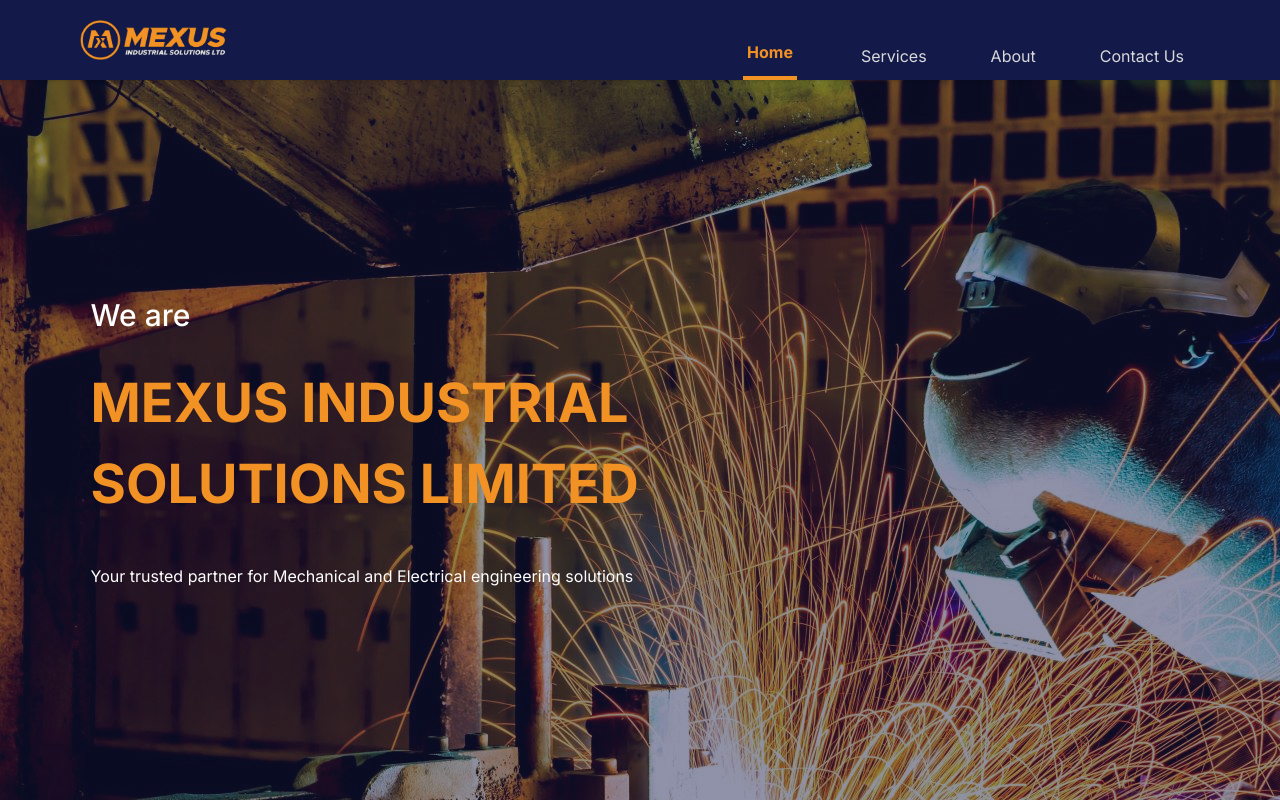
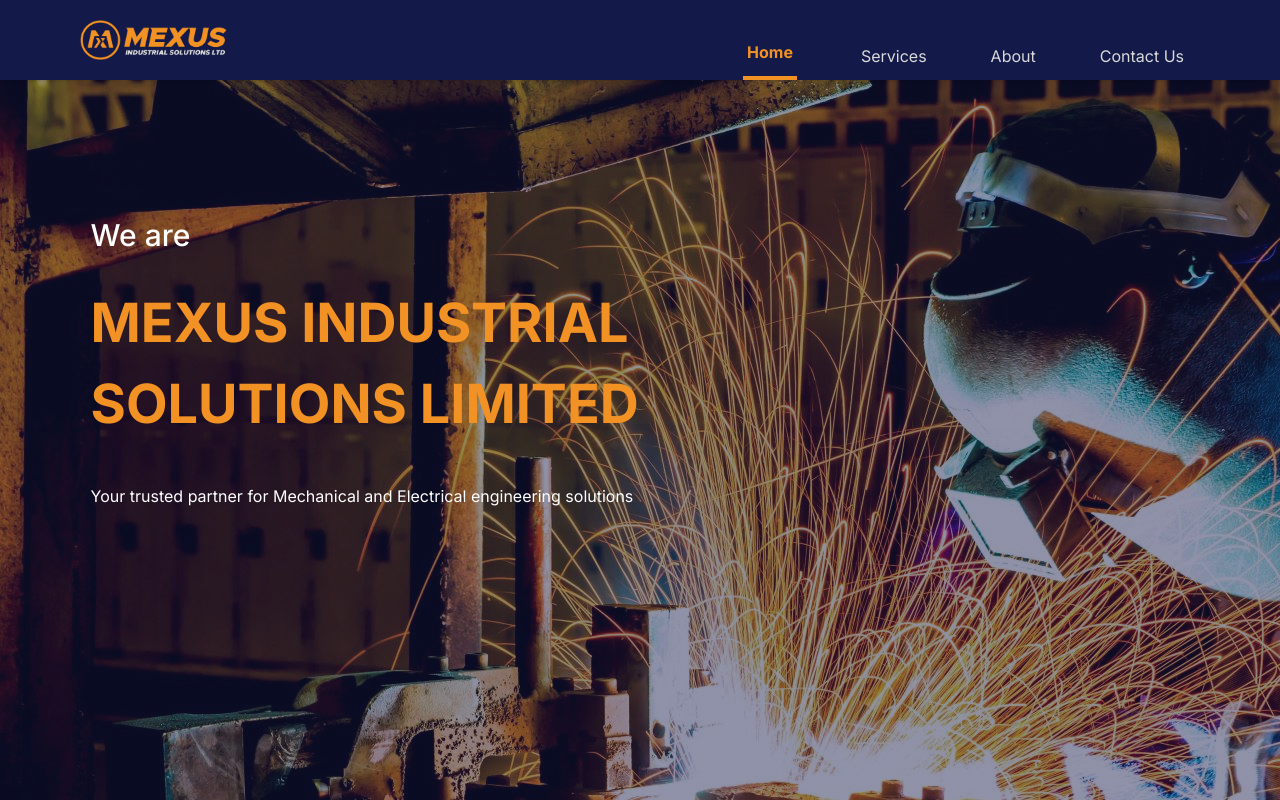
Before and after one commit to mkaweme/mexus, a Next.js app: page / in a window 1280 px wide. Shown: the top 800 px of the page. Built offline with nearby package versions, Linux system fonts and the light colour scheme.

Commit message:
improved layout

```diff
--- a/app/layout.tsx
+++ b/app/layout.tsx
@@ -20,10 +20,12 @@
   return (
     <html lang="en">
       <body className={inter.className}>
-        <header className="h-20">
+        <header>
           <Navbar />
         </header>
-        {children}
+        <main>
+          {children}
+        </main>
         <Footer />
       </body>
     </html>
```
